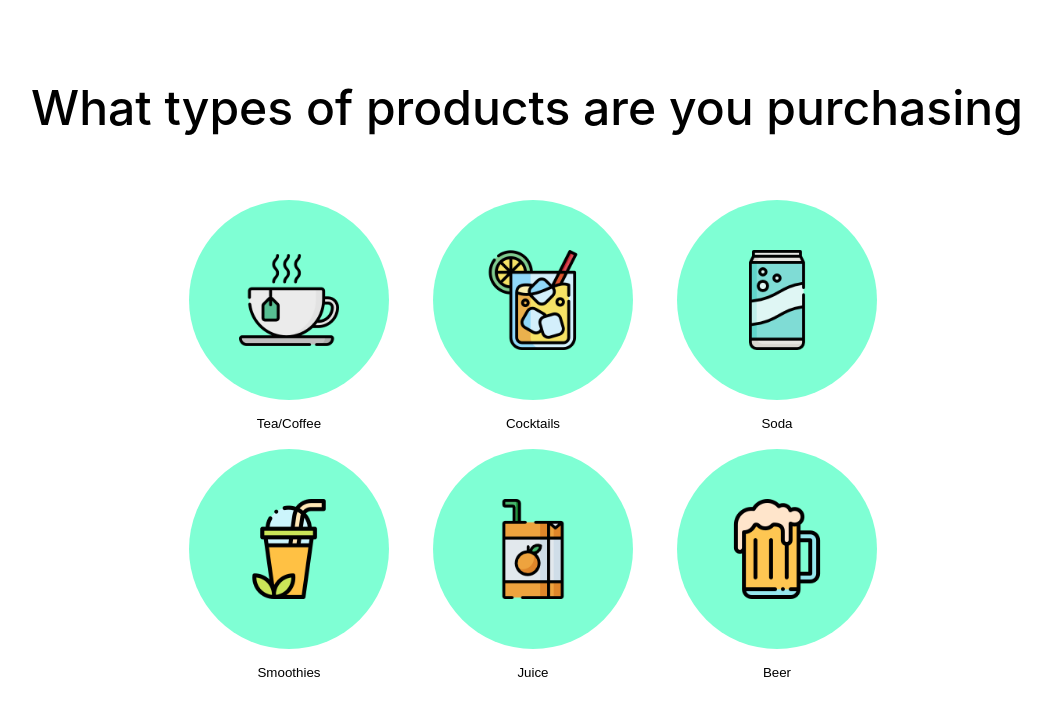
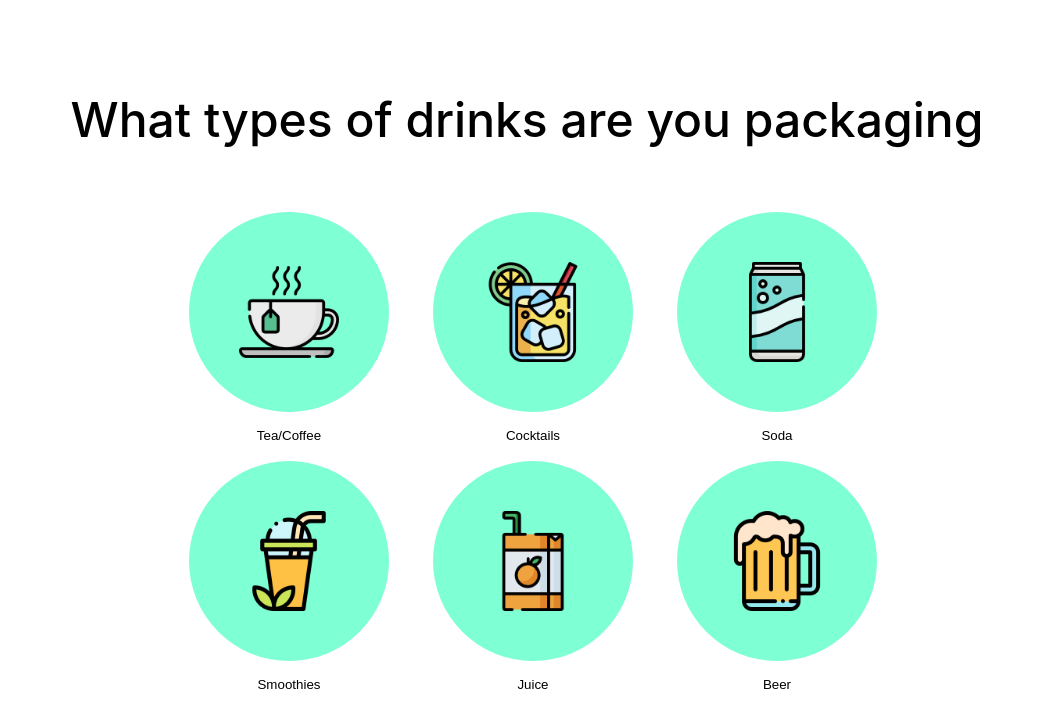
Before and after one commit to maurice-re/re-marketplace, a Next.js app: page /form/types in a window 1280 px wide. Shown: the top 728 px of the page, without its empty margins (113-1164 px from the left). Built offline with nearby package versions, Linux system fonts and the light colour scheme.

Commit message:
progress bar and type title

```diff
--- a/components/form/button-page.tsx
+++ b/components/form/button-page.tsx
@@ -9,10 +9,12 @@ function FormButtonPage({
   items,
   oneToOne,
   pageName,
+  title,
 }: {
   items: FormButtonModel[];
   oneToOne: boolean;
   pageName: string;
+  title: string;
 }) {
   const [selected, setSelected] = useState<FormButtonModel[]>([]);
   const [context, setContext] = useAppContext();
@@ -57,9 +59,7 @@ function FormButtonPage({
 
   return (
     <main className={styles.main}>
-      <h1 className={styles.title}>
-        What types of products are you purchasing
-      </h1>
+      <h1 className={styles.title}>{title}</h1>
       <div className={styles.grid}>
         <ul className={styles.list}>{listItems}</ul>
       </div>
--- /dev/null
+++ b/components/form/progress-bar.tsx
@@ -0,0 +1,19 @@
+import { useAppContext } from "../../context/context-provider";
+import styles from "../../styles/Form.module.css";
+
+function ProgressBar({ pageName }: { pageName: string }) {
+  const [context, _] = useAppContext();
+  const currentRouteIndex = context.routes.findIndex(
+    (route) => route.name == pageName
+  );
+  return (
+    <div
+      className={styles.progressBar}
+      style={{
+        width: `${((currentRouteIndex + 1) / context.routes.length) * 100}%`,
+      }}
+    ></div>
+  );
+}
+
+export default ProgressBar;
--- a/pages/form/location.tsx
+++ b/pages/form/location.tsx
@@ -2,6 +2,7 @@ import type { NextPage } from "next";
 import Head from "next/head";
 import { useEffect, useState } from "react";
 import FormNextButton from "../../components/form/next-button";
+import ProgressBar from "../../components/form/progress-bar";
 import { useAppContext } from "../../context/context-provider";
 import styles from "../../styles/Form.module.css";
 
@@ -23,7 +24,7 @@ const LocationPage: NextPage = () => {
         <meta name="description" content="Generated by create next app" />
         <link rel="icon" href="/favicon.ico" />
       </Head>
-
+      <ProgressBar pageName={"location"} />
       <main className={styles.main}>
         <h1 className={styles.title}>What location are you in</h1>
         <div>
--- a/pages/form/product.tsx
+++ b/pages/form/product.tsx
@@ -3,6 +3,7 @@ import Head from "next/head";
 import { useRouter } from "next/router";
 import React from "react";
 import ProductPage from "../../components/form/product-page";
+import ProgressBar from "../../components/form/progress-bar";
 import { swapboxProduct, swapcupProduct } from "../../constants/form";
 import styles from "../../styles/Form.module.css";
 
@@ -18,7 +19,7 @@ const Product: NextPage = () => {
         <meta name="description" content="Generated by create next app" />
         <link rel="icon" href="/favicon.ico" />
       </Head>
-
+      <ProgressBar pageName={router.asPath.slice(6)} />
       <ProductPage product={product} route={router.asPath.slice(6)} />
     </div>
   );
--- a/pages/form/summary.tsx
+++ b/pages/form/summary.tsx
@@ -2,6 +2,7 @@ import type { NextPage } from "next";
 import Head from "next/head";
 import Image from "next/image";
 import { useState } from "react";
+import ProgressBar from "../../components/form/progress-bar";
 import { useAppContext } from "../../context/context-provider";
 import styles from "../../styles/Form.module.css";
 
@@ -26,7 +27,7 @@ const Summary: NextPage = () => {
         <meta name="description" content="Generated by create next app" />
         <link rel="icon" href="/favicon.ico" />
       </Head>
-
+      <ProgressBar pageName="summary" />
       <main className={styles.main}>
         <h1 className={styles.title}>Your perfect setup</h1>
         <div>
--- a/pages/form/types.tsx
+++ b/pages/form/types.tsx
@@ -3,6 +3,7 @@ import Head from "next/head";
 import { useRouter } from "next/router";
 import React from "react";
 import FormButtonPage from "../../components/form/button-page";
+import ProgressBar from "../../components/form/progress-bar";
 import { business_types, drink_types, food_types } from "../../constants/form";
 import { FormButtonModel } from "../../models/form-button";
 import styles from "../../styles/Form.module.css";
@@ -19,6 +20,15 @@ const BusinessTypesPage: NextPage = () => {
     return drink_types;
   })();
 
+  const title: string = (() => {
+    if (id == "business") {
+      return "What types of products are you purchasing";
+    } else if (id == "food") {
+      return "What types of food are you packaging";
+    }
+    return "What types of drinks are you packaging";
+  })();
+
   return (
     <div className={styles.container}>
       <Head>
@@ -26,10 +36,11 @@ const BusinessTypesPage: NextPage = () => {
         <meta name="description" content="Generated by create next app" />
         <link rel="icon" href="/favicon.ico" />
       </Head>
-
+      <ProgressBar pageName={router.asPath.slice(6)} />
       <FormButtonPage
         items={types}
         oneToOne={id == "business" ? true : false}
+        title={title}
         pageName={router.asPath.slice(6)}
       />
     </div>
--- a/styles/Form.module.css
+++ b/styles/Form.module.css
@@ -53,7 +53,6 @@
 }
 
 .container {
-  padding: 0 2rem;
   background-color: white;
   display: flex;
   flex-direction: column;
@@ -171,10 +170,6 @@
   font-size: 18px;
 }
 
-.productTitle {
-  font-size: 30px;;
-}
-
 .pictureColumn {
   padding:8px;
   /* border: 2px solid plum; */
@@ -185,6 +180,16 @@
   justify-content: center;
   margin-right: 3rem;
 }
+
+.productTitle {
+  font-size: 30px;;
+}
+
+.progressBar {
+  height: 12px;
+  background-color: aquamarine;
+}
+
 
 .quantityTitle {
   display: flex;
```
